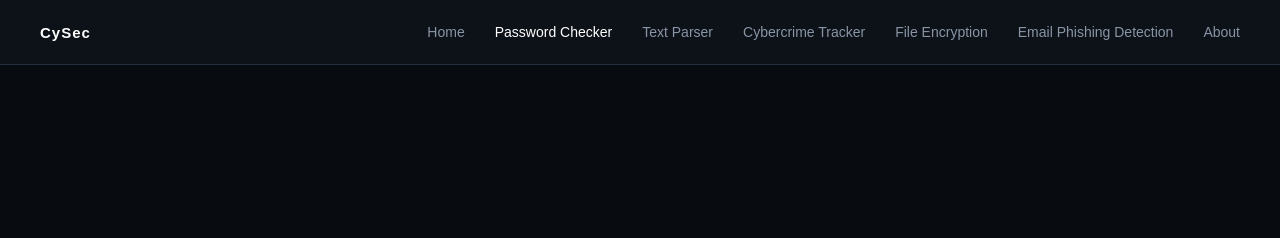
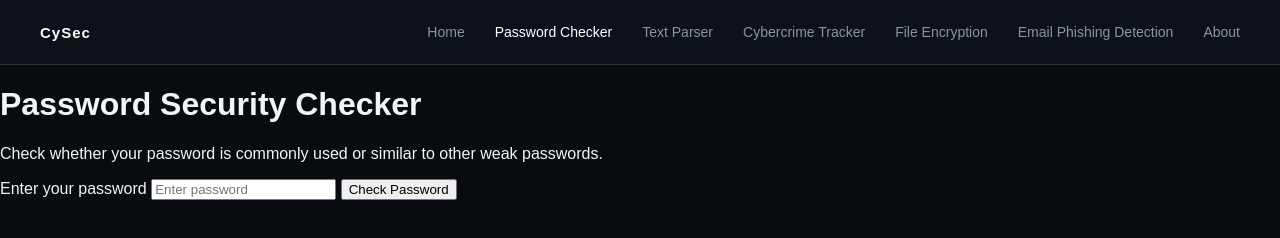
Before and after one commit to kieranhsng/CyberSec-Website, a plain HTML site: page password-checker.html in a window 1280 px wide. Drawn offline with Linux system fonts and the light colour scheme.

Commit message:
added java script

```diff
--- a/password-checker.html
+++ b/password-checker.html
@@ -1,3 +1,4 @@
+
 <!DOCTYPE html>
 <html lang="en">
 
@@ -6,6 +7,7 @@
     <meta name="viewport" content="width=device-width, initial-scale=1.0">
     <title>Password Checker</title>
 
+    <!-- CSS -->
     <link rel="stylesheet" href="styles.css" type="text/css">
 </head>
 
@@ -30,6 +32,30 @@
 
     </nav>
 
+    <!-- PASSWORD CHECKER -->
+    <main class="container">
+
+        <h1>Password Security Checker</h1>
+
+        <p>Check whether your password is commonly used or similar to other weak passwords.</p>
+
+        <div class="checker-box">
+
+            <label for="password">Enter your password</label>
+
+            <input type="password" id="password" placeholder="Enter password">
+
+            <button onclick="checkPassword()">Check Password</button>
+
+            <p id="result"></p>
+
+        </div>
+
+    </main>
+
+    <!-- JAVASCRIPT -->
+    <script src="script.js"></script>
+
 </body>
 
 </html>
--- /dev/null
+++ b/script.js
@@ -0,0 +1,30 @@
+function checkPassword() {
+
+    let password = document.getElementById("password").value;
+
+    let commonPasswords = [
+        "password",
+        "123456",
+        "123456789",
+        "qwerty",
+        "admin",
+        "password123",
+        "letmein",
+        "welcome"
+    ];
+
+    let result = document.getElementById("result");
+
+    if (password == "") {
+        result.textContent = "Please enter a password.";
+    }
+
+    else if (commonPasswords.includes(password.toLowerCase())) {
+        result.textContent = "This password is commonly used and is not secure.";
+    }
+
+    else {
+        result.textContent = "This password does not match any passwords in our list.";
+    }
+
+}
```
